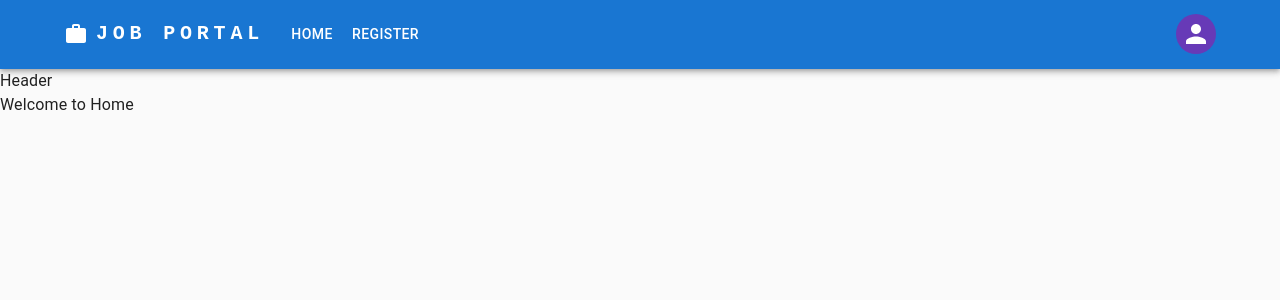
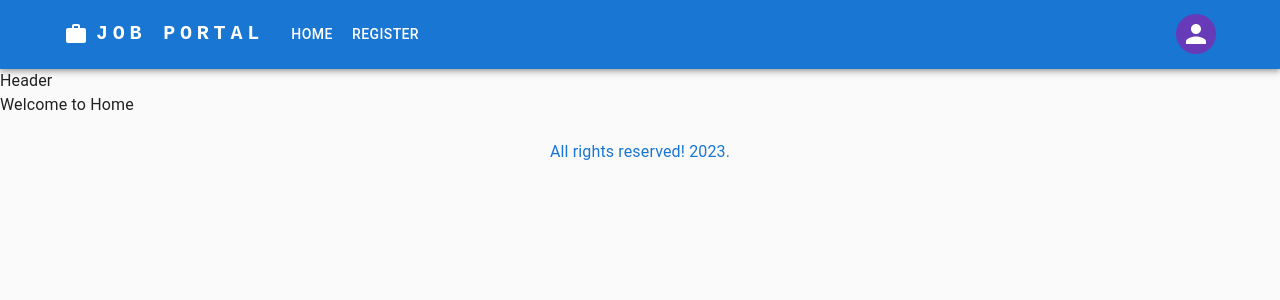
Before and after one commit to Rimzath/MERN-JOB-PORTAL, a React (Create React App) app in the folder frontend/: page / in a window 1280 px wide. Shown: the top 300 px of the page. Built offline with nearby package versions, Linux system fonts and the light colour scheme.

Commit message:
created footer

```diff
--- /dev/null
+++ b/frontend/src/component/Footer.js
@@ -0,0 +1,26 @@
+import { Box } from "@mui/material";
+import React from "react";
+import { useTheme } from "@mui/material/styles";
+
+const Footer = () => {
+  const { palette } = useTheme();
+  return (
+    <>
+      <Box
+        sx={{
+          height: "70px",
+          bgcolor: palette.secondary.midNightBlue,
+          display: "flex",
+          justifyContent: "center",
+          alignItems: "center",
+        }}
+      >
+        <Box component="span" sx={{ color: palette.primary.main }}>
+          All rights reserved! 2023.
+        </Box>
+      </Box>
+    </>
+  );
+};
+
+export default Footer;
--- a/frontend/src/pages/Home.js
+++ b/frontend/src/pages/Home.js
@@ -1,6 +1,7 @@
 import React from "react";
 import Navbar from "../component/Navbar";
 import Header from "../component/Header";
+import Footer from "../component/Footer";
 import { Box } from "@mui/material";
 
 const Home = () => {
@@ -9,6 +10,7 @@ const Home = () => {
       <Navbar />
       <Header />
       <div>Welcome to Home</div>
+      <Footer />
     </Box>
   );
 };
```
